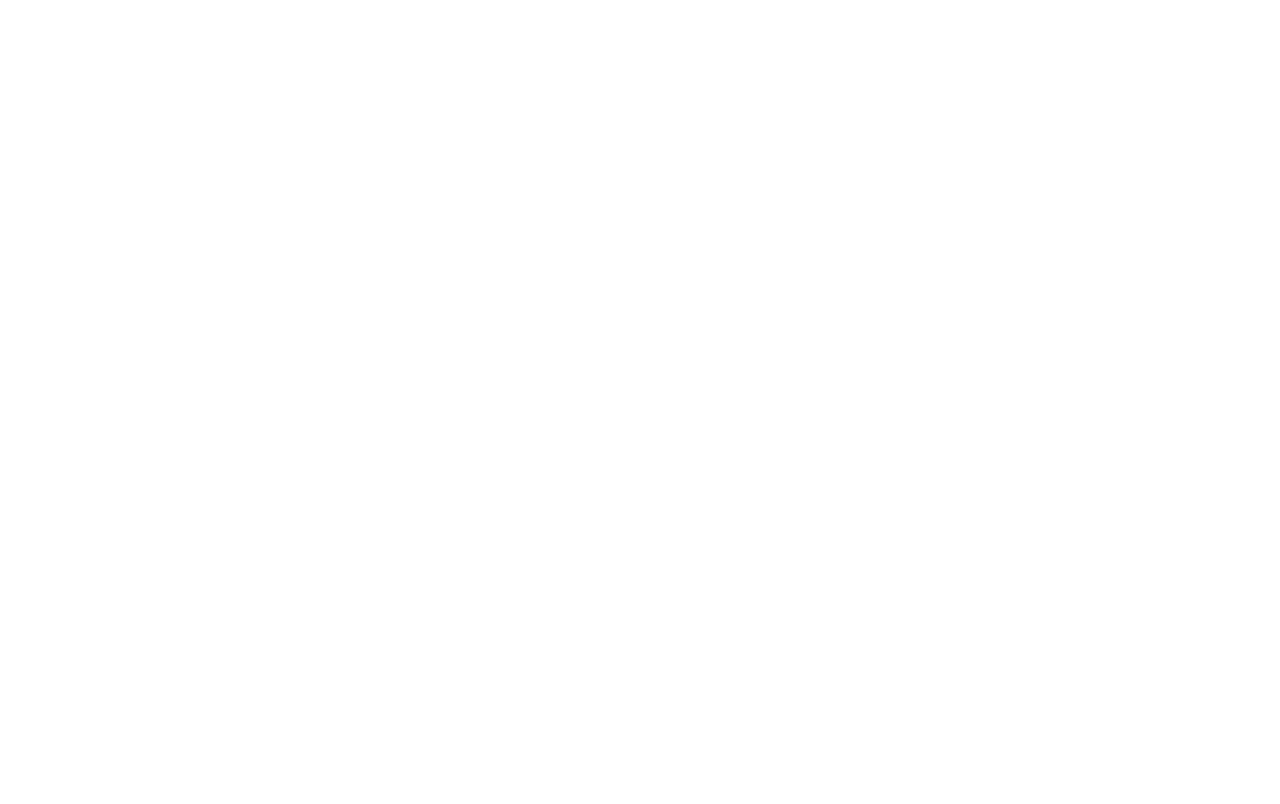
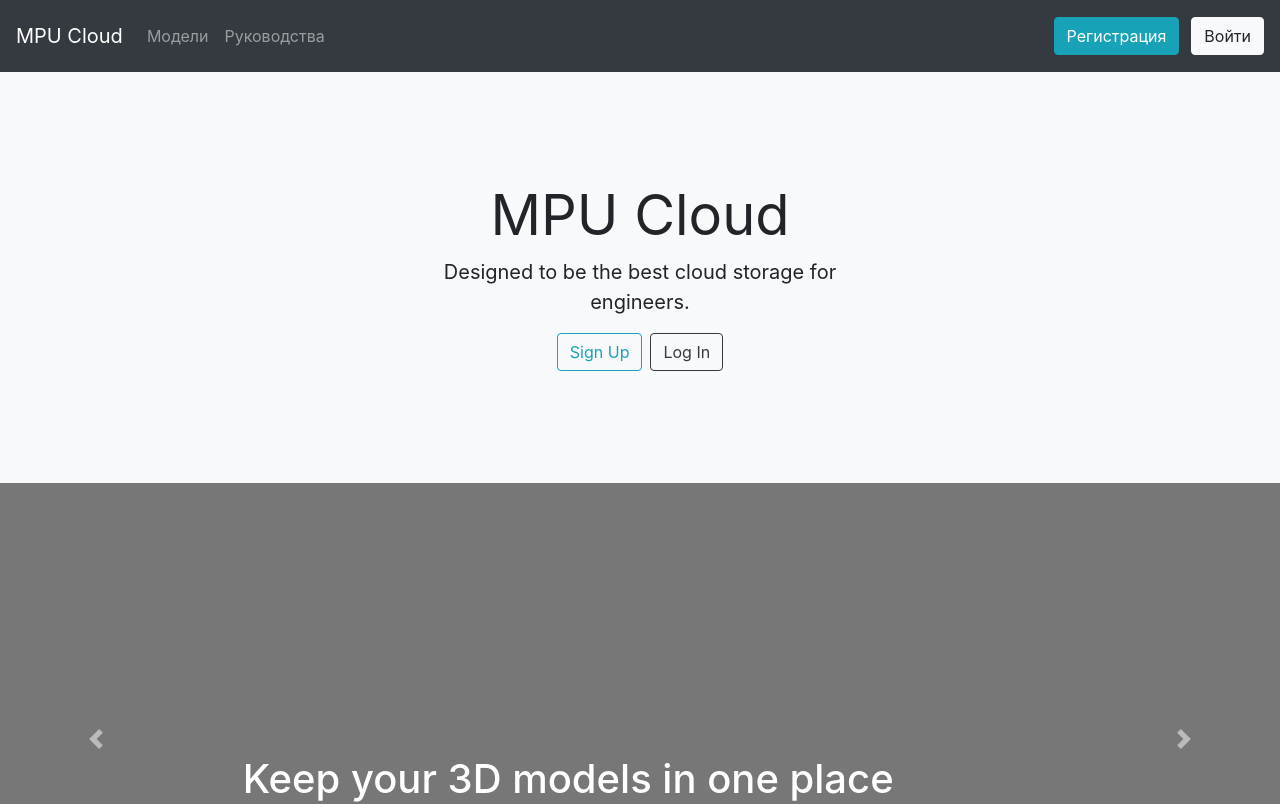
Before and after one commit to besedinalex/mpu-cloud-server, a React (Create React App) app: page / in a window 1280 px wide. Shown: the top 804 px of the page. Built offline with nearby package versions, Linux system fonts and the light colour scheme.

Commit message:
Home page at "/" + minor refactoring

```diff
--- a/src/App.js
+++ b/src/App.js
@@ -46,17 +46,17 @@ class App extends Component {
   }
 
   render() {
-    console.log(this.state)
+    console.log(this.state);
     return (
       <Router>
         <div className="App">
-          <Route path="/home" component={LandingView} />
+          <Route exact path="/" component={LandingView}/>
           <Route path="/login" render={props => <SignInView onAuthenticated={this.handleAuthentication} {...props} />} />
           <Route path="/signup" render={props => <SignUpView onAuthenticated={this.handleAuthentication} {...props} />} />
           <PrivateRoute exact path="/models" component={ModelsView} token={this.state.token} isAuthenticated={this.state.isAuthenticated} />
           <PrivateRoute exact path="/models/:id" component={ModelView} token={this.state.token} isAuthenticated={this.state.isAuthenticated} />
         </div>
-      </Router >
+      </Router>
     );
   }
 }
--- a/src/HeaderComponent/HeaderComponent.css
+++ b/src/HeaderComponent/HeaderComponent.css
@@ -1,3 +1,3 @@
-.margin-right-3 {
+.margin-right {
     margin-right: 0.75rem;
 }
--- a/src/HeaderComponent/HeaderComponent.jsx
+++ b/src/HeaderComponent/HeaderComponent.jsx
@@ -34,7 +34,7 @@ class HeaderComponent extends Component {
         const loggedIn = this.state.isAuthenticated;
         return (
             <header className="navbar navbar-expand-lg py-3 navbar-dark bg-dark fixed-top">
-                <Link className="navbar-brand text-white" to="/home">MPU Cloud</Link>
+                <Link className="navbar-brand text-white" to="/">MPU Cloud</Link>
 
                 <button className="navbar-toggler" type="button" data-toggle="collapse"
                         data-target="#navbarSupportedContent" aria-controls="navbarSupportedContent"
@@ -54,7 +54,7 @@ class HeaderComponent extends Component {
                             <Link className="nav-link" to="/profile">Профиль</Link>
                         </li>
                     </ul>
-                    <Link hidden={loggedIn} className="margin-right-3" to="/signup">
+                    <Link hidden={loggedIn} className="margin-right" to="/signup">
                         <button className="btn btn-info">Регистрация</button>
                     </Link>
                     <Link hidden={loggedIn} to="/login">
```
